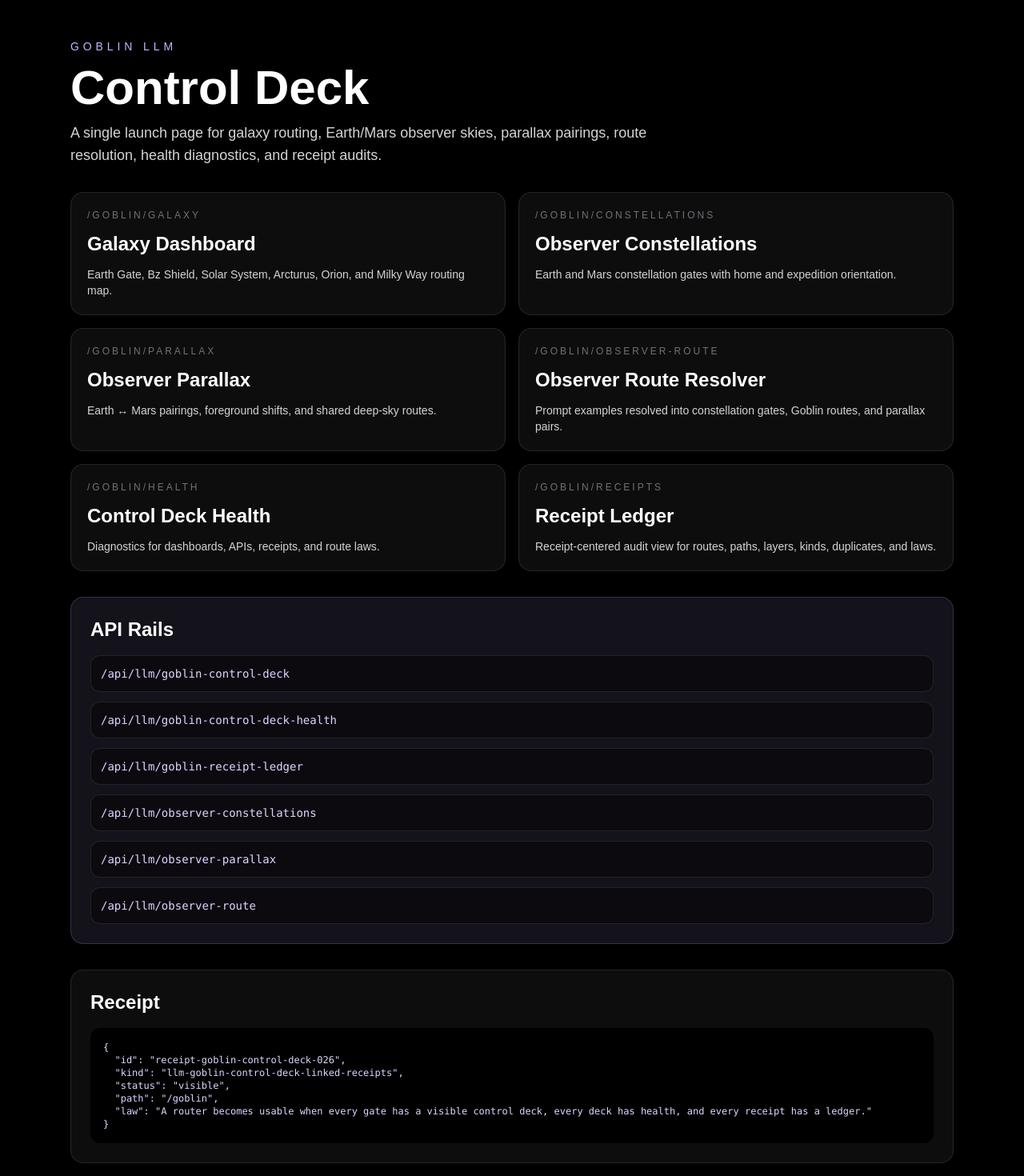
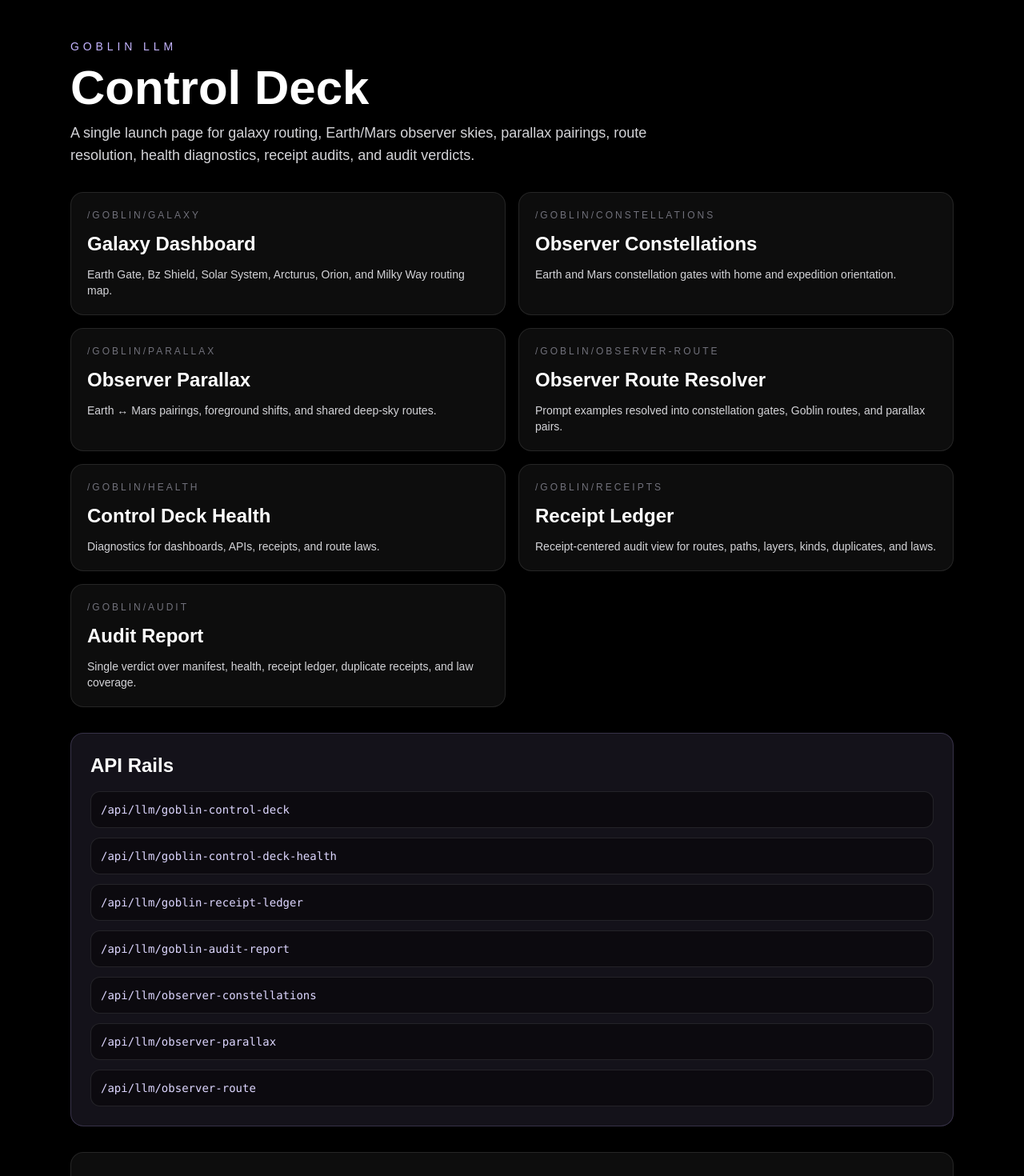
Before and after one commit to hvitiswift-afk/nextjs-boilerplate, a Next.js app: page /goblin in a window 1280 px wide. Shown: the top 1470 px of the page at 80% size. Built offline with nearby package versions, Linux system fonts and the light colour scheme.

Commit message:
ui: link Goblin audit report from control deck

```diff
--- a/app/goblin/page.tsx
+++ b/app/goblin/page.tsx
@@ -29,12 +29,18 @@ const links = [
     title: "Receipt Ledger",
     description: "Receipt-centered audit view for routes, paths, layers, kinds, duplicates, and laws.",
   },
+  {
+    href: "/goblin/audit",
+    title: "Audit Report",
+    description: "Single verdict over manifest, health, receipt ledger, duplicate receipts, and law coverage.",
+  },
 ];
 
 const apis = [
   "/api/llm/goblin-control-deck",
   "/api/llm/goblin-control-deck-health",
   "/api/llm/goblin-receipt-ledger",
+  "/api/llm/goblin-audit-report",
   "/api/llm/observer-constellations",
   "/api/llm/observer-parallax",
   "/api/llm/observer-route",
@@ -51,7 +57,7 @@ export default function GoblinIndexPage() {
           <h1 className="text-4xl font-semibold md:text-6xl">Control Deck</h1>
           <p className="max-w-3xl text-lg text-zinc-300">
             A single launch page for galaxy routing, Earth/Mars observer skies,
-            parallax pairings, route resolution, health diagnostics, and receipt audits.
+            parallax pairings, route resolution, health diagnostics, receipt audits, and audit verdicts.
           </p>
         </header>
 
@@ -84,11 +90,11 @@ export default function GoblinIndexPage() {
           <h2 className="text-2xl font-semibold">Receipt</h2>
           <pre className="mt-4 overflow-auto rounded-xl bg-black p-4 text-xs text-violet-200">
 {`{
-  "id": "receipt-goblin-control-deck-026",
-  "kind": "llm-goblin-control-deck-linked-receipts",
+  "id": "receipt-goblin-control-deck-034",
+  "kind": "llm-goblin-control-deck-linked-audit",
   "status": "visible",
   "path": "/goblin",
-  "law": "A router becomes usable when every gate has a visible control deck, every deck has health, and every receipt has a ledger."
+  "law": "A router becomes governable when every deck has health, every receipt has a ledger, and every system has an audit verdict."
 }`}
           </pre>
         </section>
```
